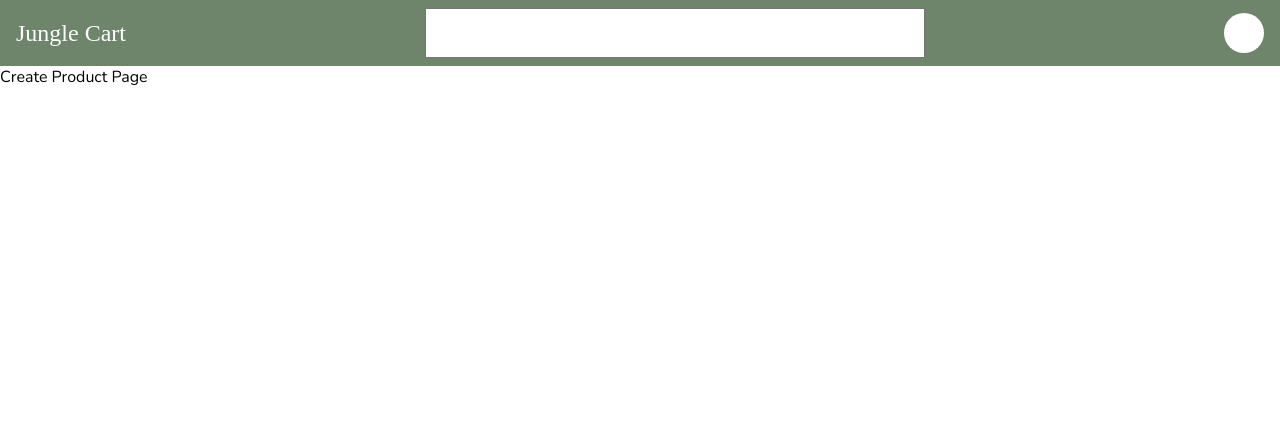
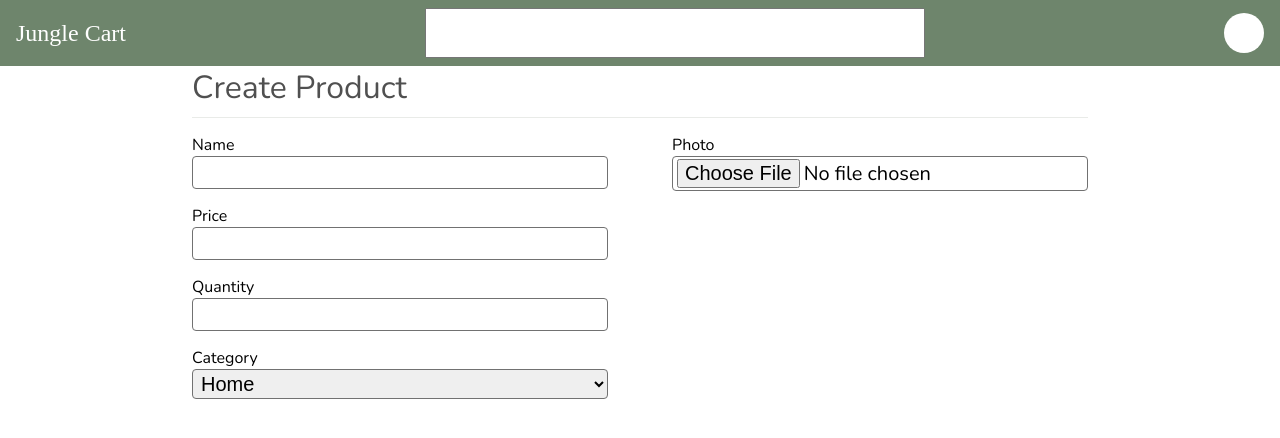
Before and after one commit to CPSC319-2022/JungleCart, a Next.js app in the folder frontend/: page /products/new in a window 1280 px wide. Shown: the top 438 px of the page. Built offline with nearby package versions, Linux system fonts and the light colour scheme; a web font is replaced by a local one.

Commit message:
Basic form

```diff
--- /dev/null
+++ b/frontend/src/components/organisms/form/Form.jsx
@@ -0,0 +1,67 @@
+import React, { useState } from 'react'
+import styles from "./Form.module.css"
+
+export const Form = () => {
+    const initialProduct = {
+        name: "",
+        price: 0,
+        quantity: 0,
+        category: "home",
+        photo: null,
+    }
+    const [product, setProduct] = useState(initialProduct)
+
+    const handleChange = (e) => {
+        const field = e.target.id;
+        if (field === "price" || field === "quantity") {
+            setProduct(product => ({...product, [field]: e.target.valueAsNumber}))
+            return;
+        }
+        if (field === "name" || field === "category") {
+            setProduct(product => ({...product, [field]: e.target.value}))
+            return;
+        }
+        if (field === "photo") {
+            const file = e.target.files[0];
+            console.log({file})
+        }
+    }
+
+    console.log({product})
+
+  return (
+    <form className={styles.form}>
+        <div className={styles.col}>
+            <div className={styles.inputGroup}>
+                <label htmlFor="name">Name</label>
+                <input type="text" id="name" value={product.name} onChange={handleChange} />
+                <p className={styles.errorMessage}></p>
+            </div>
+            <div className={styles.inputGroup}>
+                <label htmlFor="price">Price</label>
+                <input type="number" id="price" valueAsNumber={product.price} onChange={handleChange} />
+            </div>
+            <div className={styles.inputGroup}>
+                <label htmlFor="quantity">Quantity</label>
+                <input type="number" id="quantity" valueAsNumber={product.quantity} onChange={handleChange} />
+            </div>
+            <div className={styles.inputGroup}>
+                <label htmlFor="category">Category</label>
+                <select name="category" id="category" value={product.category} onChange={handleChange}>
+                    <option value="home">Home</option>
+                    <option value="office">Office</option>
+                    <option value="technology">Technology</option>
+                    <option value="leisure">Leisure</option>
+                </select>
+            </div>
+        </div>
+        <div className={styles.col}>
+            <div className={styles.inputGroup}>
+                <label htmlFor="photo">Photo</label>
+                <input type="file" id="photo"  value={product.photo} onChange={handleChange}/>
+            </div>
+            <div className={styles.photoPreview}></div>
+        </div>
+    </form>
+  )
+}
--- /dev/null
+++ b/frontend/src/components/organisms/form/Form.module.css
@@ -0,0 +1,27 @@
+.form {
+    display: grid;
+    grid-template-columns: 1fr;
+    gap: 2rem;
+}
+
+.col {
+    display: flex;
+    flex-direction: column;
+    gap: 1rem;
+}
+
+.inputGroup :where(input, select) {
+    display: block;
+    width: 100%;
+    font-size: 1.25rem;
+    padding: 2px 4px;
+    border: 1px solid var(--gray-medium);
+    border-radius: 4px;
+}
+
+@media (width >= 768px) {
+    .form {
+        grid-template-columns: 1fr 1fr;
+        gap: 4rem;
+    }
+}
--- /dev/null
+++ b/frontend/src/pages/products/new.jsx
@@ -0,0 +1,14 @@
+import Separator from '@/components/atoms/separator/Separator';
+import { Form } from '@/components/organisms/form/Form';
+import React from 'react';
+import styles from '../../styles/Cart.module.css';
+
+const CreateProductPage = () => {
+  return <main>
+    <h2 className="section-header">Create Product</h2>
+    <Separator />
+    <Form />
+  </main>;
+};
+
+export default CreateProductPage;
--- a/frontend/src/pages/products/new/index.jsx
+++ /dev/null
@@ -1,8 +0,0 @@
-import React from 'react';
-import styles from '../../../styles/Cart.module.css';
-
-const CreateProductPage = () => {
-  return <div>Create Product Page</div>;
-};
-
-export default CreateProductPage;
--- a/frontend/src/styles/Products.module.css
+++ b/frontend/src/styles/Products.module.css
@@ -5,6 +5,7 @@
 }
 
 .controls {
+    margin-top: 2rem;
     display: flex;
     gap: 1rem;
 }
--- a/frontend/src/styles/globals.css
+++ b/frontend/src/styles/globals.css
@@ -42,8 +42,14 @@ section {
 main {
   margin: 0 auto;
   width: 95%;
-  max-width: var(--max-width);
   padding-bottom: 2rem;
+}
+
+@media (width >= 1024px) {
+  main {
+    width: 70%;
+    max-width: var(--max-width);
+  }
 }
 
 button {
@@ -58,6 +64,16 @@ img {
   max-height: 100%;
 }
 
+input::-webkit-outer-spin-button,
+input::-webkit-inner-spin-button {
+    -webkit-appearance: none;
+    margin: 0;
+}
+
+input[type=number] {
+    -moz-appearance: textfield;
+}
+
 .section-header {
   font-size: 2rem;
   font-weight: 400;
```
Also changed, not shown: frontend/src/pages/index.jsx (+1 -14 lines).
